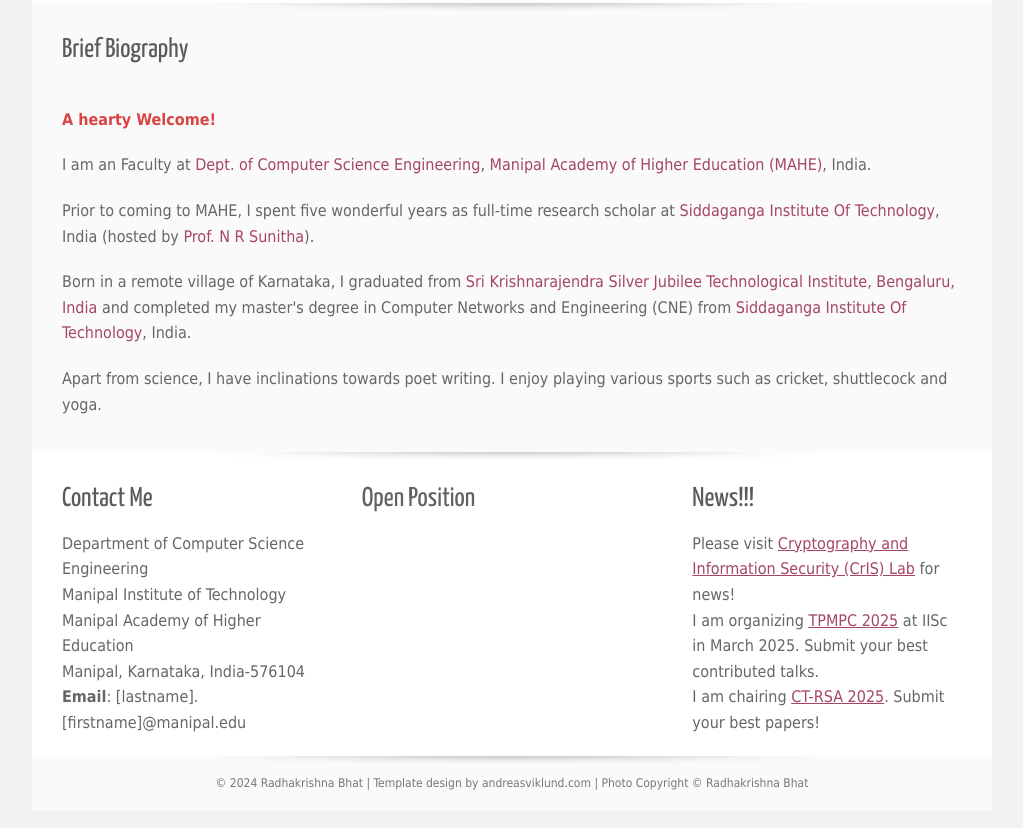
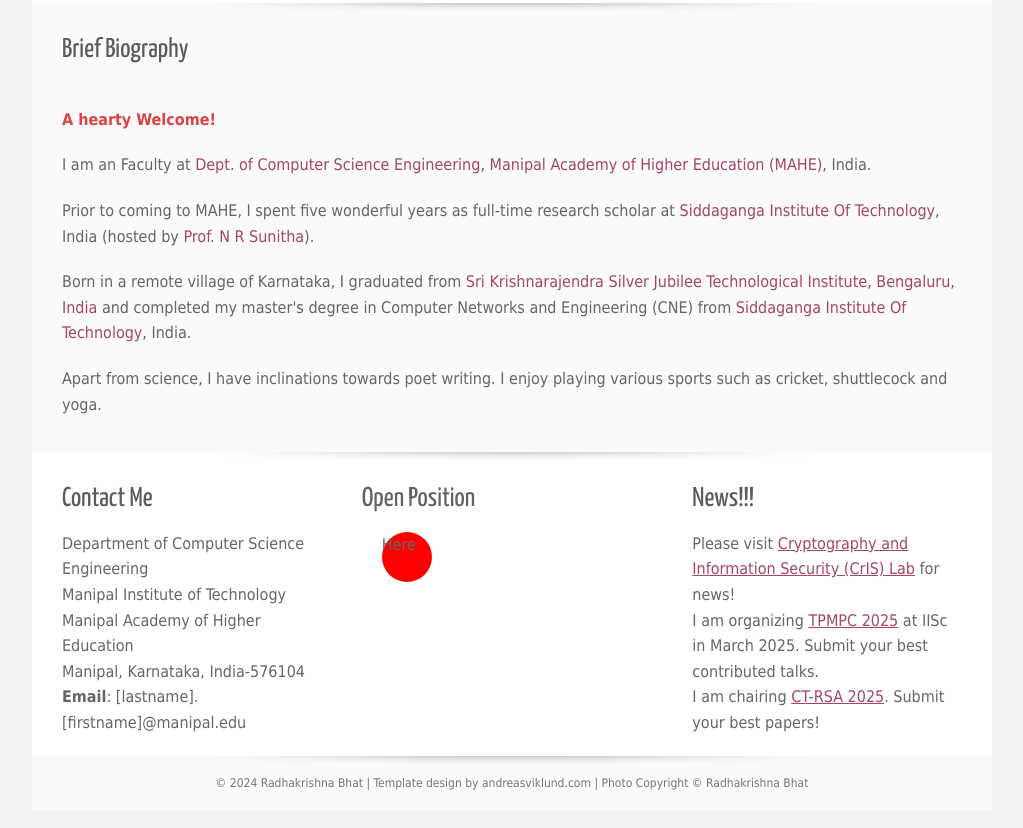
Before and after one commit to radhabhat/radhabhat.github.io, a plain HTML site: page index.html in a window 1280 px wide. Shown: the part 523-1351 px from the top of the page, without its empty margins (128-1151 px from the left). Drawn offline with Linux system fonts and the light colour scheme; a web font is replaced by a local one.

Commit message:
Update index.html

```diff
--- a/index.html
+++ b/index.html
@@ -11,6 +11,21 @@
     <script type="text/javascript" src="js/jquery-1.7.1.min.js"></script>
     <script type="text/javascript" src="js/jquery.nivo.slider.js"></script>
     <title>Radhakrishna Bhat</title>
+    <style>
+	#blink {
+  	width: 50px;
+  	height: 50px;
+  	background-color: red;
+  	border-radius: 100px;
+  	margin: 20px;
+  	animation-name: blink;
+  	animation-duration: 0.5s;
+  	animation-iteration-count: infinite;
+	}
+	@keyframes blink {
+ 		 50% {opacity: 0;}
+	}
+    </style>
 </head>
 
 <body>
@@ -109,8 +124,9 @@
             <div id="trio2">
                 <div class="inner">
                     <h4><span class="blink_me">Open Position</span></h4>
-                    <a href="#"><span></span></a><br>
-		    <a href="#"><span></span></a>
+                    <div id="blink">
+			    Here
+		    </div>
                 </div>
             </div>
 
```
